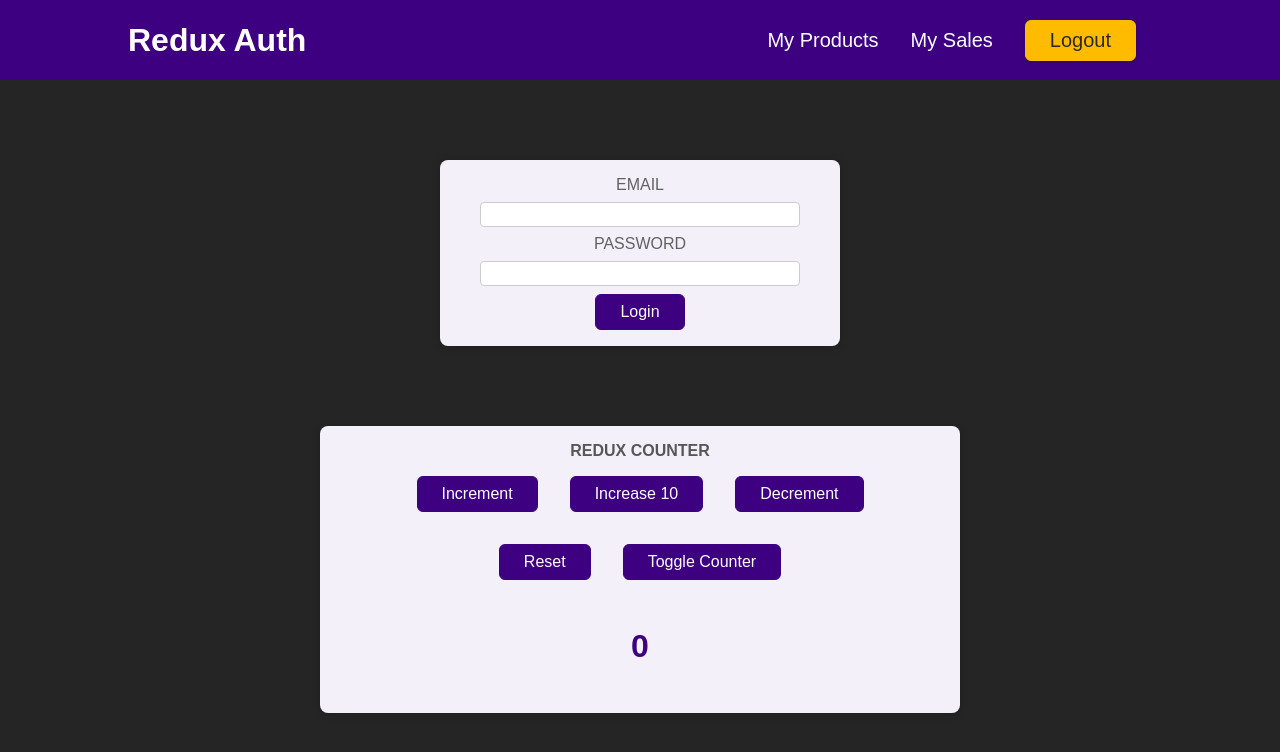
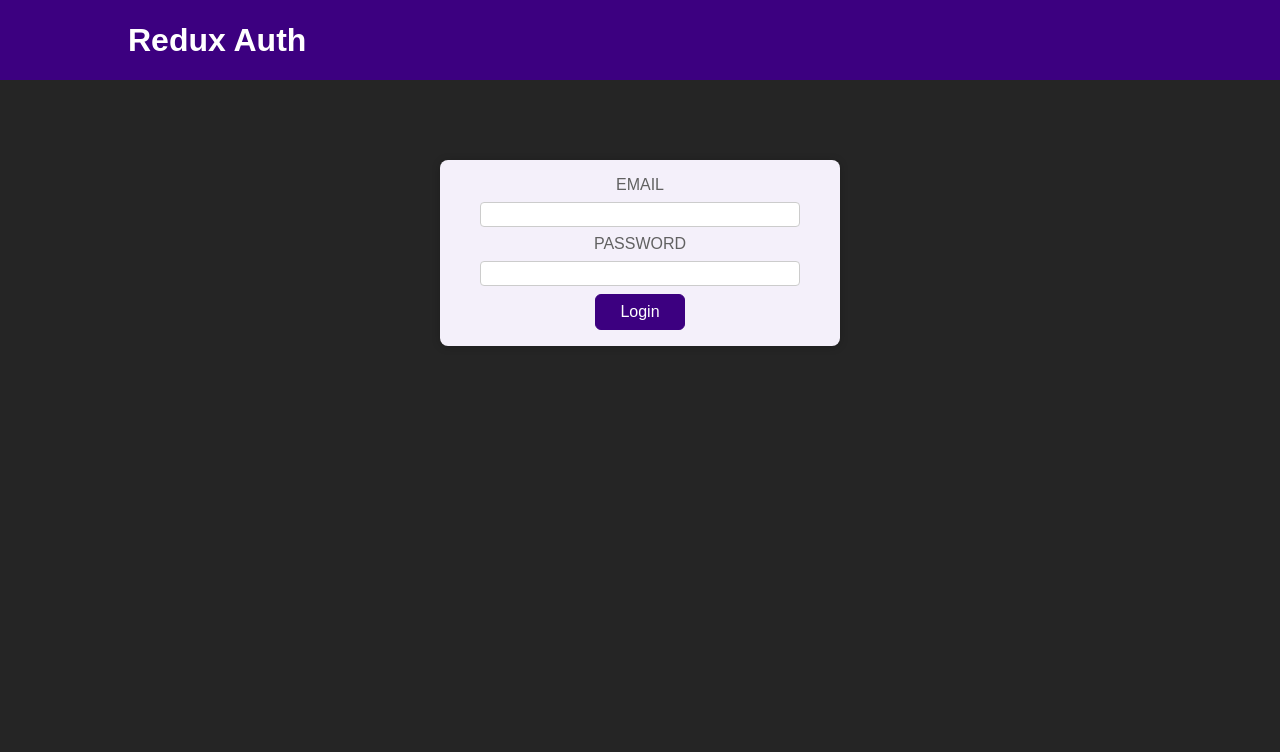
Before and after one commit to AlvaroDDG86/redux-react, a React (Create React App) app: page / in a window 1280 px wide. Shown: the top 752 px of the page. Built offline with nearby package versions, Linux system fonts and the light colour scheme.

Commit message:
Auth slice and use it

```diff
--- a/src/App.js
+++ b/src/App.js
@@ -1,14 +1,16 @@
 import Counter from './components/Counter';
 import Auth from './components/Auth'
 import Header from './components/Header'
+import { useSelector } from 'react-redux';
 
 
 function App() {
+  const isLogged = useSelector(state => state.auth.isLogged)
   return (
     <>
       <Header />
-      <Auth />
-      <Counter />
+      {!isLogged && <Auth />}
+      {isLogged && <Counter />}
     </>
   );
 }
--- a/src/components/Auth.js
+++ b/src/components/Auth.js
@@ -1,7 +1,10 @@
 import { useRef } from 'react';
 import classes from './Auth.module.css';
+import { authActuons } from '../store/slices/auth';
+import { useDispatch } from 'react-redux';
 
 const Auth = () => {
+  const dispatch = useDispatch()
   const emailInputRef = useRef()
   const passwordInputRef = useRef()
 
@@ -13,6 +16,7 @@ const Auth = () => {
       email,
       password
     })
+    dispatch(authActuons.login())
     emailInputRef.current.value = ''
     passwordInputRef.current.value = ''
   }
--- a/src/components/Header.js
+++ b/src/components/Header.js
@@ -1,20 +1,32 @@
+import { useDispatch, useSelector } from 'react-redux';
+import { authActuons } from '../store/slices/auth';
 import classes from './Header.module.css';
 
 const Header = () => {
+  const isLogged = useSelector(state => state.auth.isLogged)
+  const dispatch = useDispatch()
+
+  const logoutHandler = () => {
+    dispatch(authActuons.logout())
+  }
   return (
     <header className={classes.header}>
       <h1>Redux Auth</h1>
       <nav>
         <ul>
+          {isLogged &&
+          <>
             <li>
               <a href='/'>My Products</a>
             </li>
             <li>
               <a href='/'>My Sales</a>
             </li>
-          <li>
-            <button>Logout</button>
-          </li>
+          </>
+          }
+          {isLogged && <li>
+            <button onClick={logoutHandler}>Logout</button>
+          </li>}
         </ul>
       </nav>
     </header>
--- a/src/store/index.js
+++ b/src/store/index.js
@@ -1,9 +1,11 @@
 import { configureStore } from '@reduxjs/toolkit'
 import { counterSlice } from './slices/counter'
+import { authSlice } from './slices/auth'
 
 const store = configureStore({
     reducer: {
-        counter: counterSlice.reducer
+        counter: counterSlice.reducer,
+        auth: authSlice.reducer
     }
 })
 
--- /dev/null
+++ b/src/store/slices/auth.js
@@ -0,0 +1,20 @@
+import { createSlice } from "@reduxjs/toolkit"
+
+const initialState = {
+    isLogged: false
+}
+
+export const authSlice = createSlice({
+    name: 'auth',
+    initialState,
+    reducers: {
+        login(state) {
+            state.isLogged = true
+        },
+        logout(state) {
+            state.isLogged = false
+        }
+    }
+})
+
+export const authActuons = authSlice.actions
```
Lines whose indentation alone changed are shown as unchanged.
